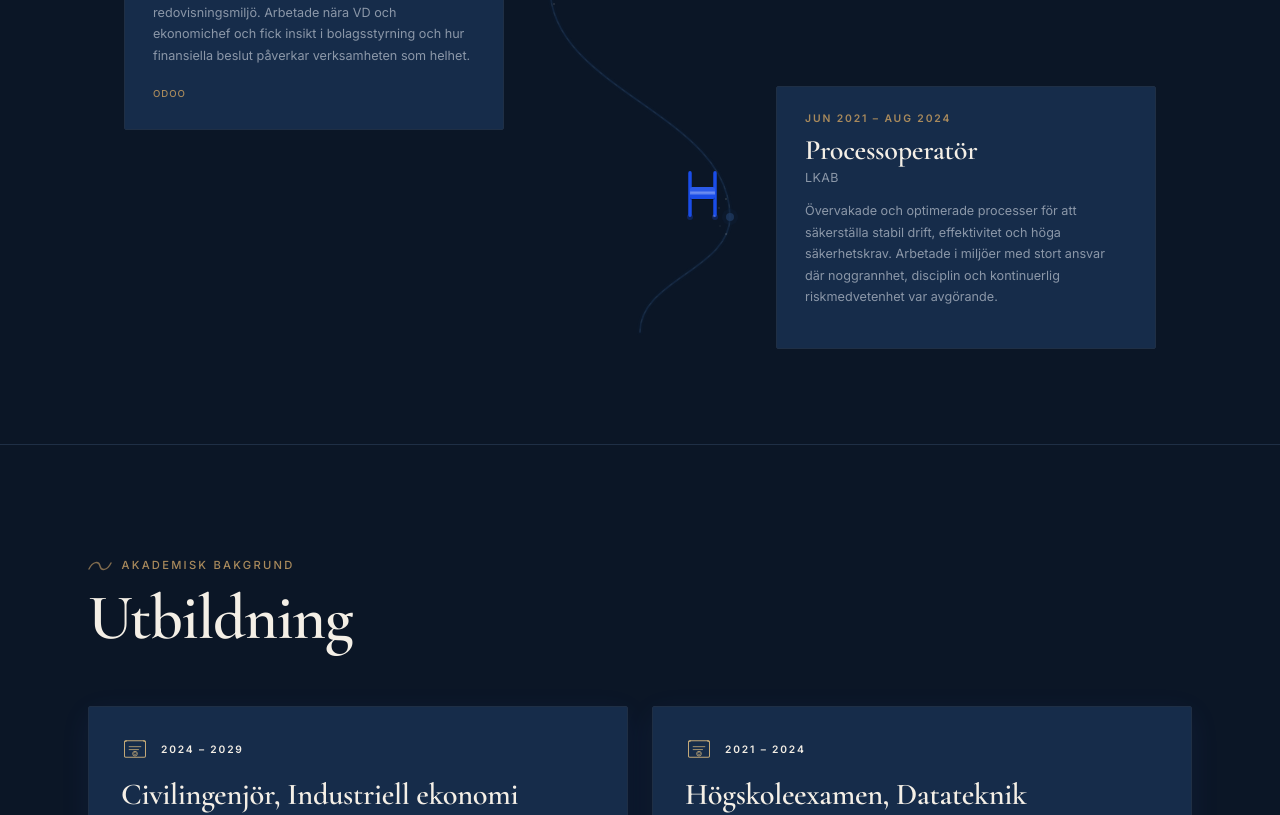
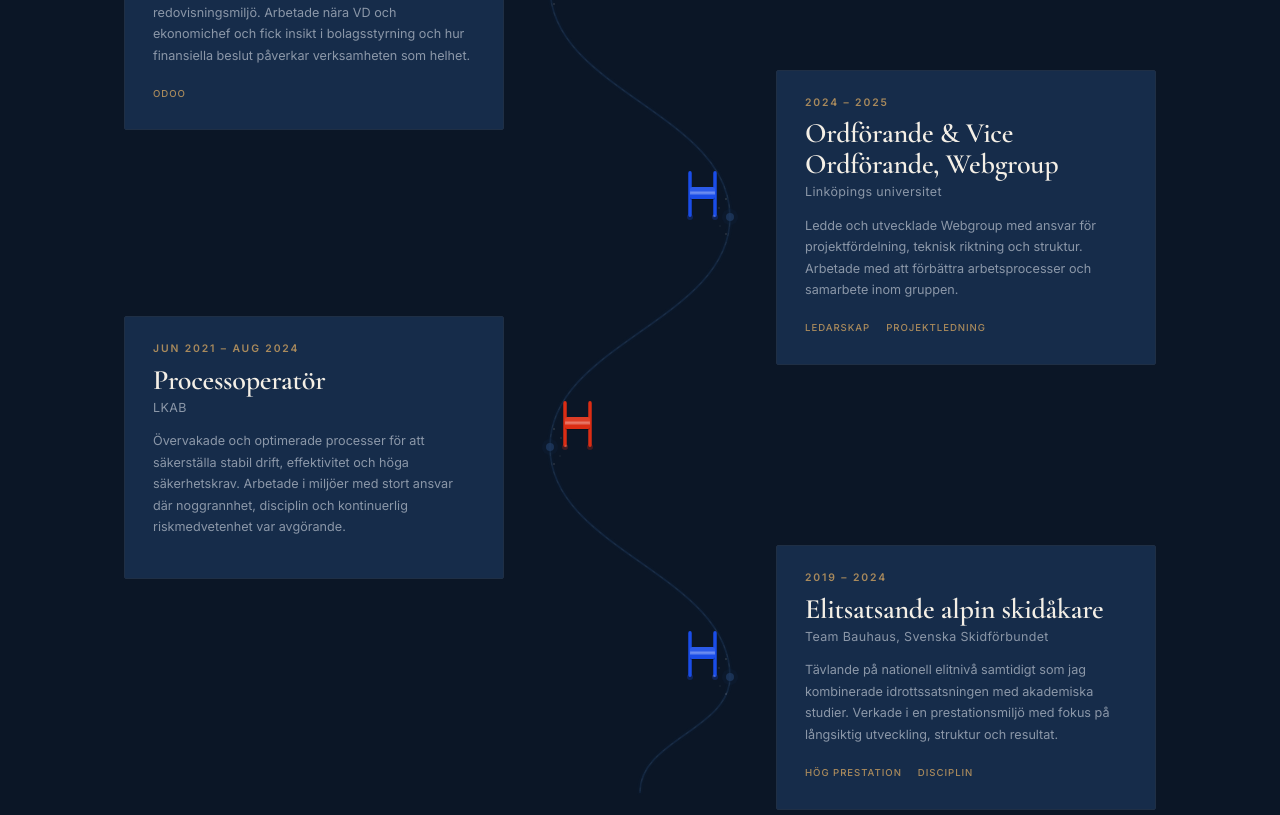
Before and after one commit to edlu2100/Portfolio, a React (Vite) app: page / in a window 1280 px wide. Shown: the part 3790-4605 px from the top of the page. Built offline with nearby package versions, Linux system fonts and the light colour scheme.

Commit message:
update experience

```diff
--- a/src/i18n/translations.ts
+++ b/src/i18n/translations.ts
@@ -57,7 +57,7 @@ export const translations = {
                     blurImage: true,
                     github: '',
                     live: '',
-                },{
+                }, {
                     id: 3,
                     title: 'Automatiserad webbplatsövervakning',
                     tags: ['Laravel', 'Inertia', 'Vue', 'Tailwind', 'MySQL'],
@@ -125,11 +125,25 @@ export const translations = {
                     tags: ['Odoo'],
                 },
                 {
+                    year: '2024 – 2025',
+                    role: 'Ordförande & Vice Ordförande, Webgroup',
+                    company: 'Linköpings universitet',
+                    description: 'Ledde och utvecklade Webgroup med ansvar för projektfördelning, teknisk riktning och struktur. Arbetade med att förbättra arbetsprocesser och samarbete inom gruppen.',
+                    tags: ['Ledarskap', 'Projektledning'],
+                },
+                {
                     year: 'Jun 2021 – Aug 2024',
                     role: 'Processoperatör',
                     company: 'LKAB',
                     description: 'Övervakade och optimerade processer för att säkerställa stabil drift, effektivitet och höga säkerhetskrav. Arbetade i miljöer med stort ansvar där noggrannhet, disciplin och kontinuerlig riskmedvetenhet var avgörande.',
                     tags: [],
+                },
+                {
+                    year: '2019 – 2024',
+                    role: 'Elitsatsande alpin skidåkare',
+                    company: 'Team Bauhaus, Svenska Skidförbundet',
+                    description: 'Tävlande på nationell elitnivå samtidigt som jag kombinerade idrottssatsningen med akademiska studier. Verkade i en prestationsmiljö med fokus på långsiktig utveckling, struktur och resultat.',
+                    tags: ['Hög prestation', "Disciplin"],
                 },
             ],
         },
@@ -331,12 +345,26 @@ projects: {
                     tags: ['Odoo'],
                 },
                 {
+                    year: '2024 – 2025',
+                    role: 'Chair & Vice Chair, Webgroup',
+                    company: 'Linköping University',
+                    description: 'Led and coordinated the Webgroup with responsibility for project allocation, technical direction, and team structure. Worked to improve development workflows, collaboration, and long-term sustainability within the group.',
+                    tags: ['Leadership', 'Project Management'],
+                },
+                {
                     year: 'Jun 2021 – Aug 2024',
                     role: 'Process Operator',
                     company: 'LKAB',
                     description: 'Monitored and optimized operational processes to ensure stable performance, efficiency, and high safety standards. Worked in high-responsibility environments where precision, discipline, and continuous risk awareness were critical.',
                     tags: [],
                 },
+                {
+                    year: '2021 – 2024',
+                    role: 'Elite Alpine Skier',
+                    company: 'Team Bauhaus, Sweden ski Association',
+                    description: 'Competed at national elite level while combining training with academic studies. Developed discipline, resilience, performance under pressure, and structured long-term goal setting.',
+                    tags: ['Performance', 'Discipline'],
+                }
             ],
         },
         education: {
@@ -347,14 +375,14 @@ projects: {
                     year: '2024 – 2029',
                     degree: 'Master of Science in Industrial Engineering and Management',
                     school: 'Linköping University, Sweden',
-                    description: 'Studies in engineering, economics and leadership with a focus on streamlining processes, optimising resources and improving profitability and sustainability.',
+                    description: 'Studies in technology, economics, and leadership with focus on strategy, systems thinking, and business development. Parallel leadership experience as Chair and Vice Chair of Webgroup.',
                     tags: [],
                 },
                 {
                     year: '2021 – 2024',
                     degree: 'Higher Education Diploma in Computer Science (Fullstack developer) ',
                     school: 'Mid Sweden University, Sweden',
-                    description: 'Practical and theoretical knowledge in web development with a focus on usability and accessibility. Both frontend and backend development.',
+                    description: 'Education in full-stack web development combining theoretical foundations with practical implementation. Studies were combined with elite alpine skiing at a ski university program and national-level competition as part of Team Bauhaus.',
                     tags: [],
                 },
             ],
```
Lines whose indentation alone changed are shown as unchanged.
